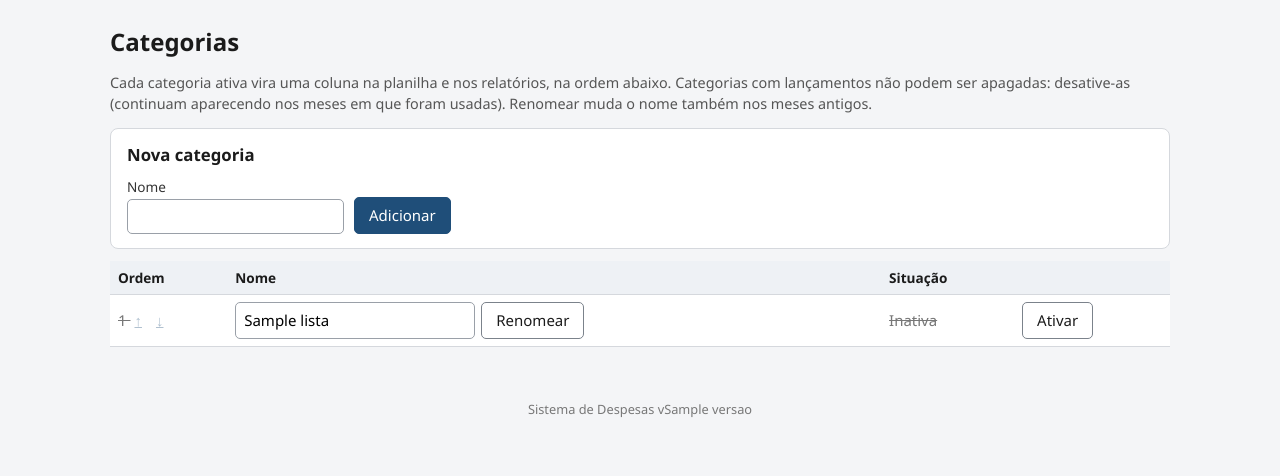
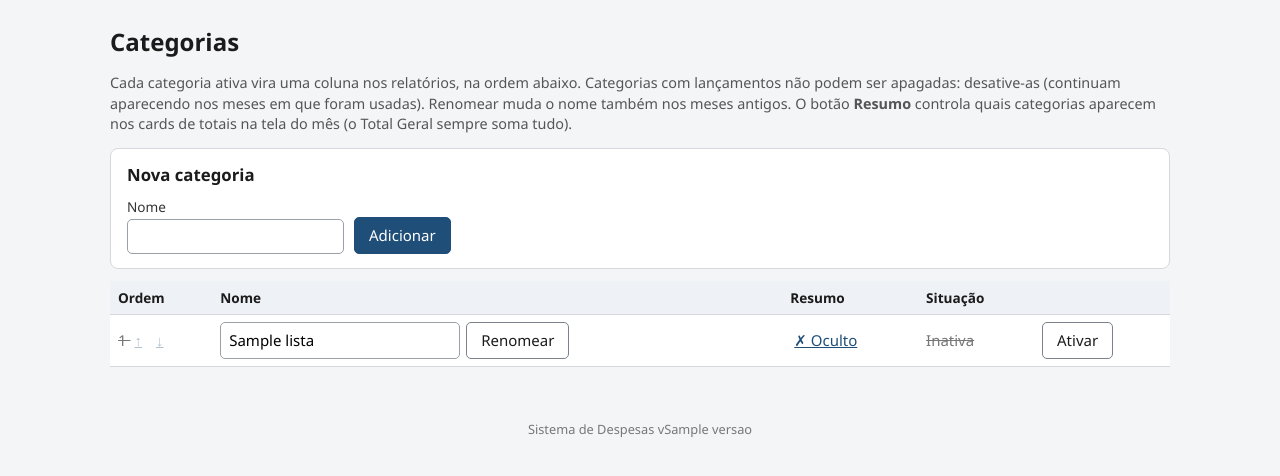
Before and after one commit to gustavosr-soft/despesas_sn, a Python web app: template despesas/templates/categorias.html in a window 1280 px wide. Shown: the part 47-523 px from the top of the page. Run offline with Jinja, Linux system fonts and the light colour scheme; the template is opened without the code that fills it: most values are stand-ins (such as "Sample title", 1, 10 or a date in 2020).

Commit message:
Adicionar filtro 'Mostrar no resumo' por categoria
Cada categoria agora tem um campo mostrar_resumo que controla se
aparece nos cards de totais na tela do mes. O Total Geral sempre
soma tudo. Migracao automatica do schema v1 para v2.

Co-Authored-By: Claude Opus 4.6 <noreply@anthropic.com>
Claude-Session: https://claude.ai/code/session_01MmZByyhjXaBsP9doBP8Aqz

```diff
--- a/despesas/templates/categorias.html
+++ b/despesas/templates/categorias.html
@@ -2,9 +2,10 @@
 {% block titulo %}Categorias · Despesas{% endblock %}
 {% block conteudo %}
 <h1>Categorias</h1>
-<p class="nota">Cada categoria ativa vira uma coluna na planilha e nos relatórios, na ordem abaixo.
+<p class="nota">Cada categoria ativa vira uma coluna nos relatórios, na ordem abaixo.
   Categorias com lançamentos não podem ser apagadas: desative-as (continuam aparecendo nos meses em que foram usadas).
-  Renomear muda o nome também nos meses antigos.</p>
+  Renomear muda o nome também nos meses antigos.
+  O botão <strong>Resumo</strong> controla quais categorias aparecem nos cards de totais na tela do mês (o Total Geral sempre soma tudo).</p>
 <section class="cartao">
   <h2>Nova categoria</h2>
   <form method="post" class="linha-form">
@@ -15,7 +16,7 @@
 </section>
 <div class="tabela-wrap">
 <table class="simples">
-  <thead><tr><th>Ordem</th><th>Nome</th><th>Situação</th><th></th></tr></thead>
+  <thead><tr><th>Ordem</th><th>Nome</th><th>Resumo</th><th>Situação</th><th></th></tr></thead>
   <tbody>
   {% for c in lista %}
     <tr class="{{ '' if c['ativa'] else 'riscado' }}">
@@ -33,6 +34,13 @@
           <button name="acao" value="renomear">Renomear</button>
         </form>
       </td>
+      <td>
+        <form method="post" action="{{ url_for('adm_categoria_atualizar', cid=c['id']) }}" class="inline">
+          <input type="hidden" name="csrf" value="{{ csrf_token() }}">
+          {% if c['mostrar_resumo'] %}<button name="acao" value="ocultar_resumo" class="link" title="Ocultar do resumo">✔ Visível</button>
+          {% else %}<button name="acao" value="mostrar_resumo" class="link" title="Mostrar no resumo">✗ Oculto</button>{% endif %}
+        </form>
+      </td>
       <td>{{ 'Ativa' if c['ativa'] else 'Inativa' }}</td>
       <td>
         <form method="post" action="{{ url_for('adm_categoria_atualizar', cid=c['id']) }}" class="inline">
--- a/despesas/templates/mes.html
+++ b/despesas/templates/mes.html
@@ -24,14 +24,14 @@
   </div>
 </div>
 
-{# ── Cards de resumo por categoria ── #}
+{# ── Cards de resumo por categoria (só as marcadas como mostrar_resumo) ── #}
 <div class="resumo-grid">
-  {% for c in r.colunas %}
+  {% for c in r.colunas %}{% if c.mostrar_resumo %}
   <div class="resumo-card" style="border-left-color: var(--cat-cor-{{ loop.index0 % 10 }})">
     <div class="resumo-nome">{{ c.nome }}{% if not c.ativa %} <small>(inativa)</small>{% endif %}</div>
     <div class="resumo-valor">{{ r.totais[c.id]|brl }}</div>
   </div>
-  {% endfor %}
+  {% endif %}{% endfor %}
   <div class="resumo-card resumo-total">
     <div class="resumo-nome">Total Geral</div>
     <div class="resumo-valor">{{ r.total_geral|brl }}</div>
--- a/despesas/web.py
+++ b/despesas/web.py
@@ -406,6 +406,8 @@ def criar_app(cfg: Config) -> Flask:
                 servicos.definir_ativa(conexao(), g.usuario, cid, acao == "ativar")
             elif acao in ("sobe", "desce"):
                 servicos.mover_categoria(conexao(), g.usuario, cid, acao)
+            elif acao in ("mostrar_resumo", "ocultar_resumo"):
+                servicos.definir_mostrar_resumo(conexao(), g.usuario, cid, acao == "mostrar_resumo")
             else:
                 abort(400)
             flash("Categoria atualizada.", "ok")
```
Also changed, not shown: despesas/db.py (+7 -2 lines), despesas/servicos.py (+13 -0 lines).
